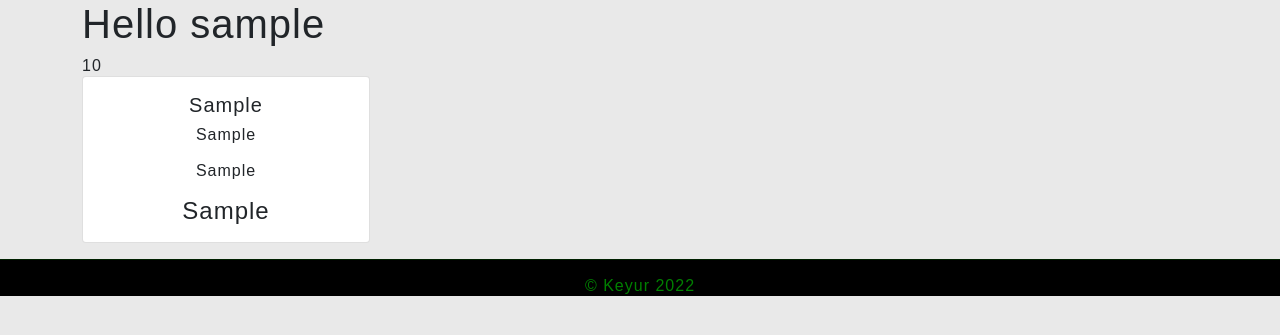
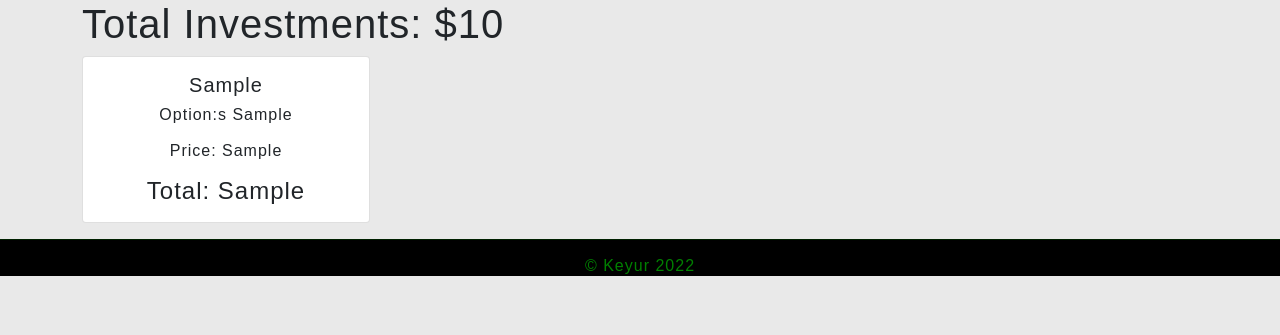
Before and after one commit to AlphaK0307/Bear-and-Bull-Manager-Flask-Capstone, a Flask app: template app/templates/my_investment.html in a window 1280 px wide. Shown: the part 76-411 px from the top of the page. Run offline with Flask 2, Linux system fonts and the light colour scheme; a user stored in the database is signed in; tables that the repository leaves empty hold one stand-in row (values such as "Sample post"); the template is opened without the code that fills it: values that come from a table or form of the project are taken from there, most other values are stand-ins (such as "Sample title", 1, 10 or a date in 2020); some libraries are stand-ins or nearby versions.

Commit message:
styling1

```diff
--- a/app/templates/my_investment.html
+++ b/app/templates/my_investment.html
@@ -2,13 +2,12 @@
 
 {%block content%}
     {% if current_user.is_authenticated %}
-    <h1>Hello {{ current_user.username }}</h1>
+    <h1>Total Investments: ${{total}}</h1>
     {% else %}
     <h1>Hello Please sign up to use our Porfolio Manager</h1>
     {% endif %}
     {% if current_user.is_authenticated%}
 
-    {{total}}
 
     <div class="row">
 
@@ -17,9 +16,9 @@
                 <div class="card" style="width: 18rem;">
                     <div class="card-body text-center">
                         <h5 class="card-title">{{ t.ticker }}</h5>
-                        <p class="card-text">{{t.no_of_contracts }}</p>
-                        <p class="card-text">{{t.price}}</p>
-                        <h4 class="card-text">{{t.total}}</h4>
+                        <p class="card-text">Option:s {{t.no_of_contracts }}</p>
+                        <p class="card-text">Price: {{t.price}}</p>
+                        <h4 class="card-text">Total: {{t.total}}</h4>
                     </div>
                 </div>
             </div>
```
Also changed, not shown: app/static/images/stocks1.jpeg (added).
